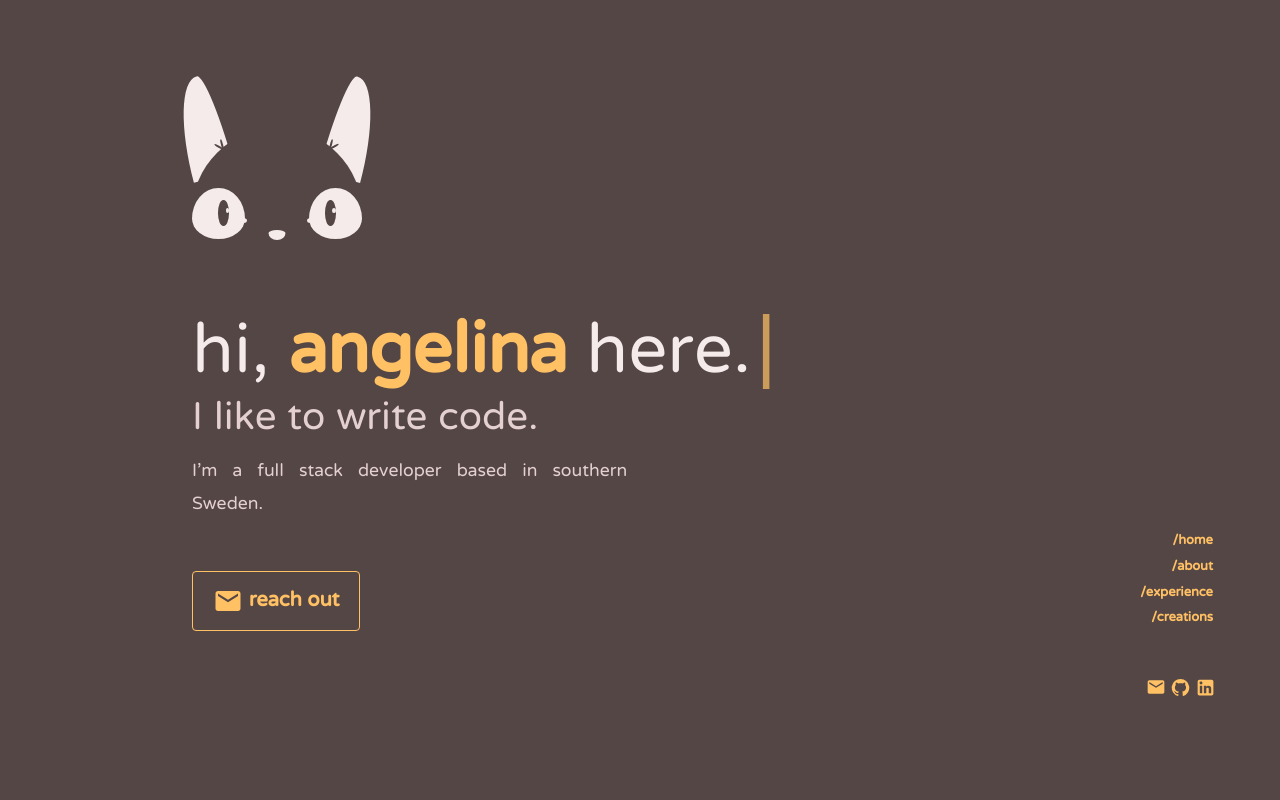
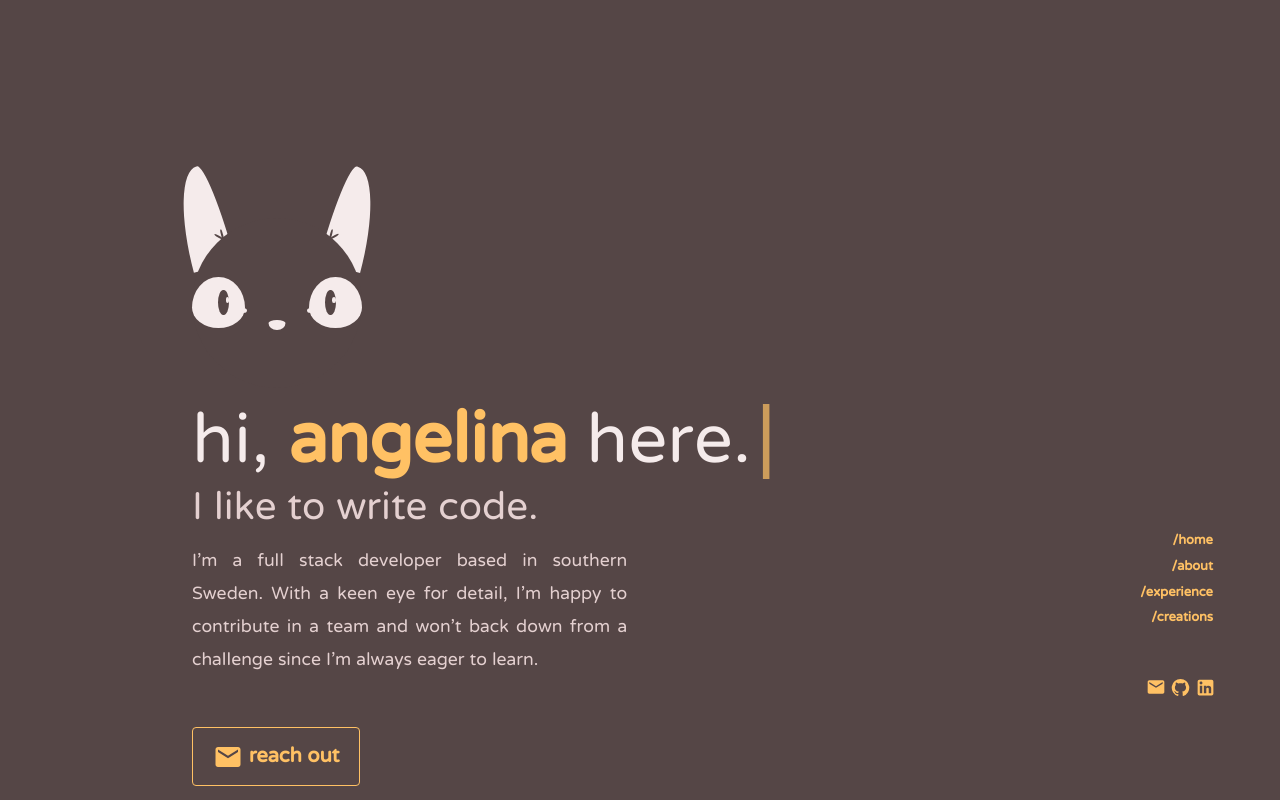
Before and after one commit to fishbulle/website-portfolio, a React (Vite) app: page / in a window 1280 px wide. Shown: the top 800 px of the page. Built offline with nearby package versions, Linux system fonts and the light colour scheme.

Commit message:
Tweaking description

```diff
--- a/src/components/Intro.tsx
+++ b/src/components/Intro.tsx
@@ -26,6 +26,8 @@ function Intro() {
                     checked>
                     <div className="intro-desc">
                         I'm a full stack developer based in southern Sweden.
+                        With a keen eye for detail, I'm happy to contribute in a team
+                        and won't back down from a challenge since I'm always eager to learn.
                     </div>
                 </SlideIn>
                 <SlideIn
--- a/src/styles/Cat.css
+++ b/src/styles/Cat.css
@@ -3,7 +3,7 @@
     height: 170px;
     width: 170px;
     background-color: var(--mauve);
-    margin-top: 10%;
+    margin-top: 17%;
     margin-bottom: -11%;
     margin-left: 15%;
 }
```
